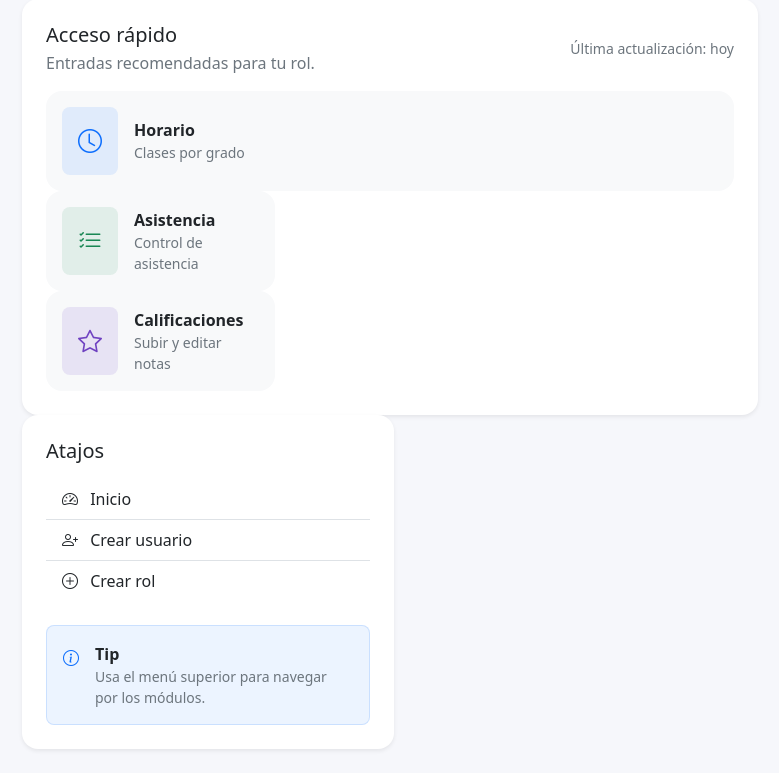
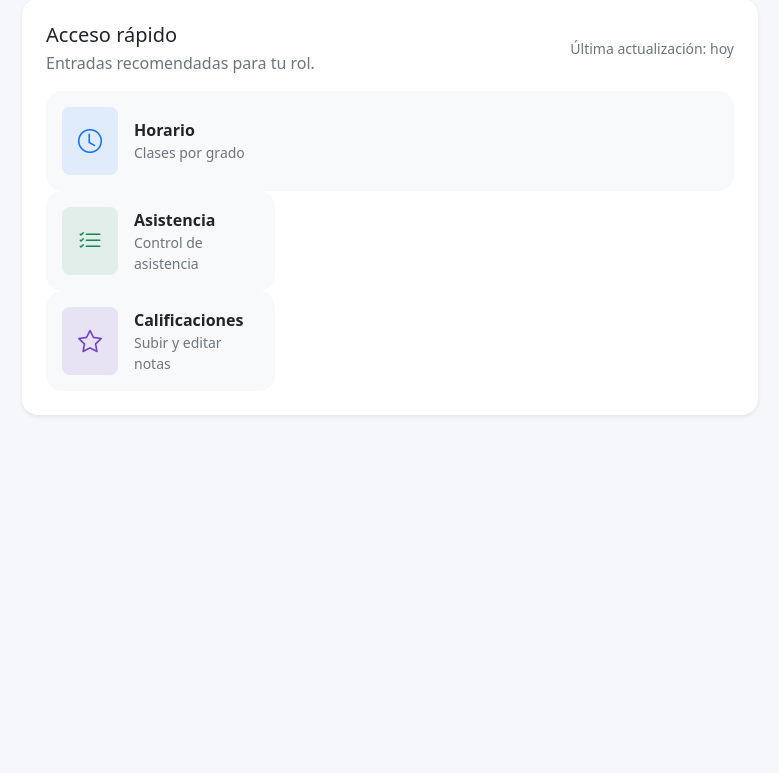
Before and after one commit to edwin-dot54/SistemaEducativo, a Django app: template apps/accounts/templates/accounts/dashboard.html in a window 1280 px wide. Shown: the part 457-1230 px from the top of the page, without its empty margins (60-839 px from the left). After the commit the page ends 873 px from the top, so only its background shows below. Run offline with Django 5.2, Linux system fonts and the light colour scheme; the template is opened without the code that fills it, so the values that code supplies are empty.

Commit message:
quitada de atajos

```diff
--- a/apps/accounts/templates/accounts/dashboard.html
+++ b/apps/accounts/templates/accounts/dashboard.html
@@ -171,38 +171,7 @@
         </div>
       </div>
 
-      <div class="col-12 col-lg-4">
-        <div class="card border-0 shadow-sm rounded-4 h-100">
-          <div class="card-body p-4">
-            <h2 class="h5 mb-3">Atajos</h2>
 
-            <div class="list-group list-group-flush rounded-3">
-              <a class="list-group-item list-group-item-action" href="{% url 'dashboard' %}">
-                <i class="bi bi-speedometer2 me-2"></i> Inicio
-              </a>
-              <a class="list-group-item list-group-item-action" href="{% url 'usuario_create' %}">
-                <i class="bi bi-person-plus me-2"></i> Crear usuario
-              </a>
-              <a class="list-group-item list-group-item-action" href="{% url 'rol_create' %}">
-                <i class="bi bi-plus-circle me-2"></i> Crear rol
-              </a>
-            </div>
-
-            <div class="mt-4 p-3 rounded-3" style="background: rgba(13,110,253,.08); border: 1px solid rgba(13,110,253,.15);">
-              <div class="d-flex align-items-start gap-3">
-                <div class="mt-1" style="color:#0d6efd;">
-                  <i class="bi bi-info-circle"></i>
-                </div>
-                <div>
-                  <div class="fw-bold">Tip</div>
-                  <div class="text-secondary small">Usa el menú superior para navegar por los módulos.</div>
-                </div>
-              </div>
-            </div>
-
-          </div>
-        </div>
-      </div>
     </div>
 
   </div>
```
